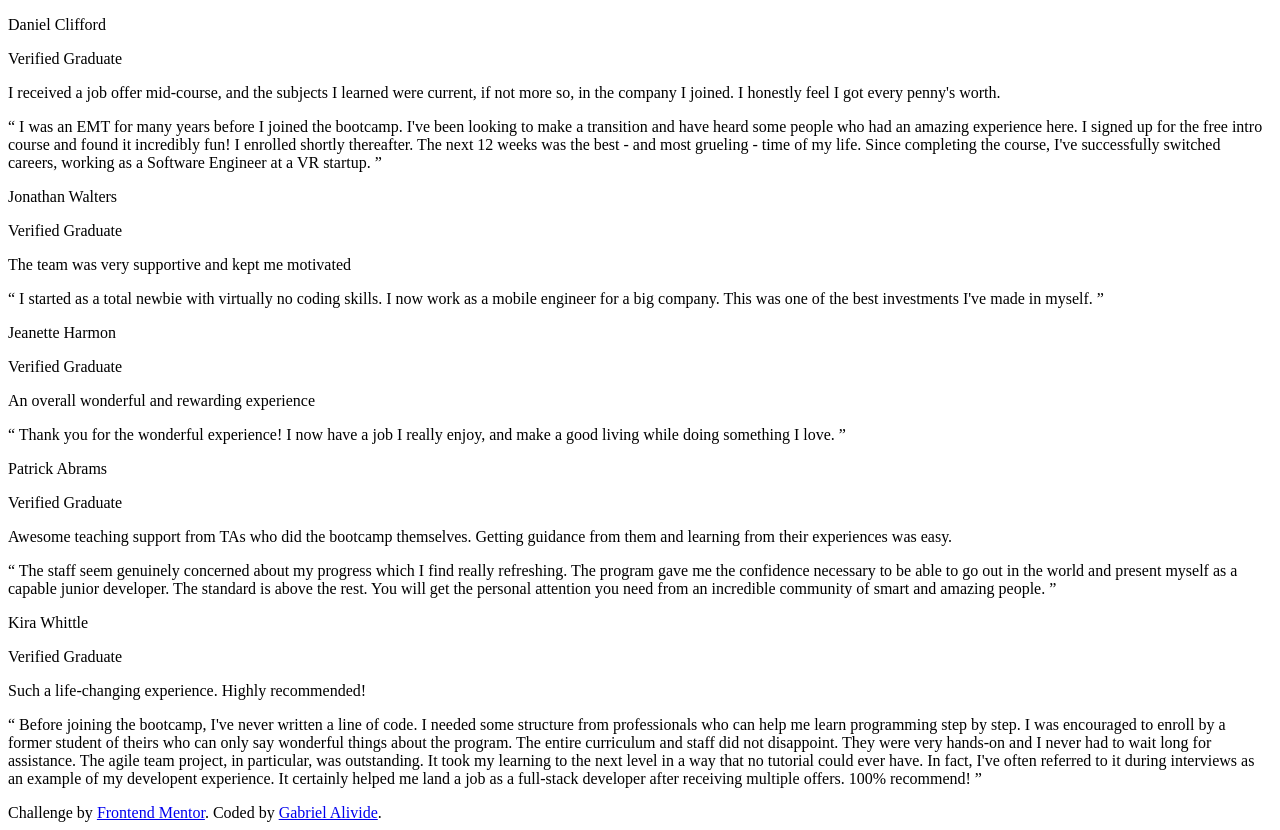
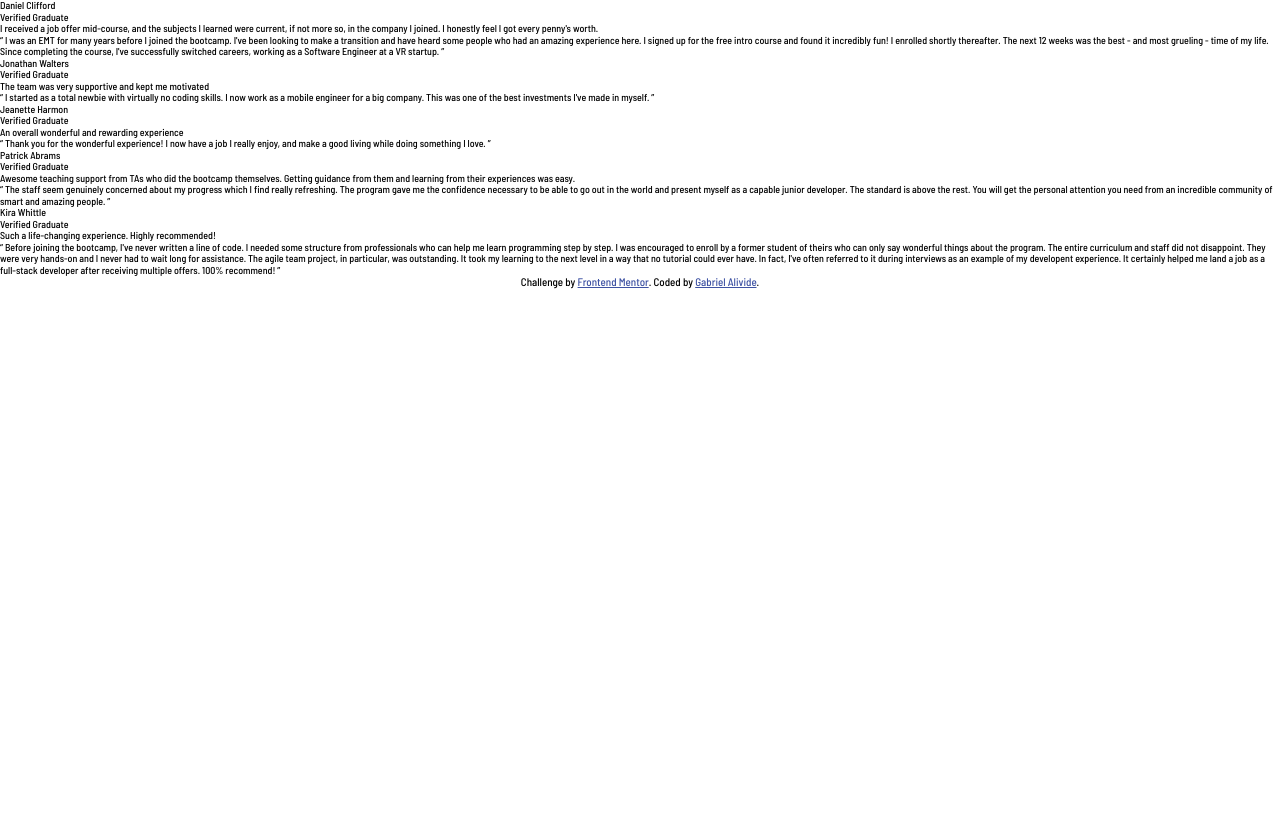
Before and after one commit to Laoluwapo/testimonials-grid-section, a plain HTML site: page index.html in a window 1280 px wide. After the commit the page ends 800 px from the top, so only its background shows below. Drawn offline with Linux system fonts and the light colour scheme.

Commit message:
Link fonts and stylesheets.

```diff
--- a/css/style.css
+++ b/css/style.css
@@ -8,6 +8,10 @@ html {
     font-size: 62.5%;
 }
 
+body {
+    font-family: 'Barlow Semi Condensed', sans-serif;
+}
+
 .attribution {
     font-size: 11px;
     text-align: center;
--- a/index.html
+++ b/index.html
@@ -5,6 +5,11 @@
   <meta name="viewport" content="width=device-width, initial-scale=1.0">
   <link rel="icon" type="image/png" sizes="32x32" href="./images/favicon-32x32.png">
   <title>Frontend Mentor | Testimonials grid section</title>
+  <link rel="preconnect" href="https://fonts.googleapis.com">
+  <link rel="preconnect" href="https://fonts.gstatic.com" crossorigin>
+  <link href="https://fonts.googleapis.com/css2?family=Barlow+Semi+Condensed:wght@500;600&display=swap" rel="stylesheet">
+  <link rel="stylesheet" href="css/normalize.css">
+  <link rel="stylesheet" href="css/style.css">
 </head>
 <body>
   <section class="testimonials">
```
